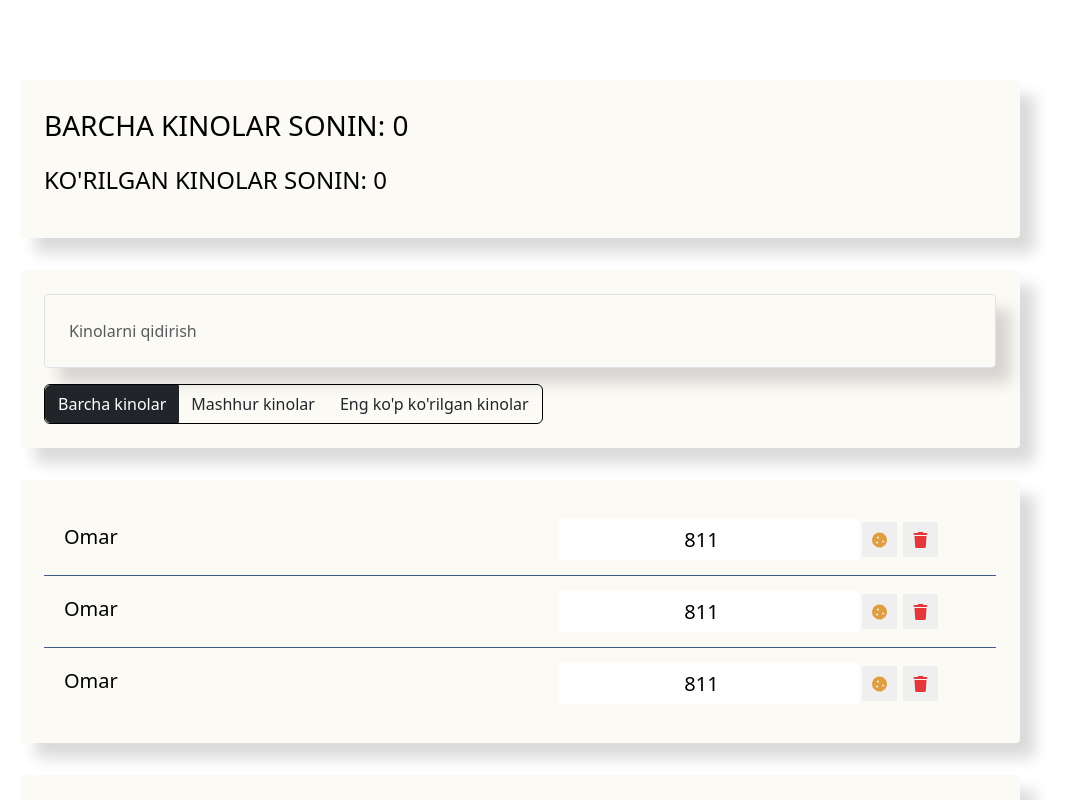
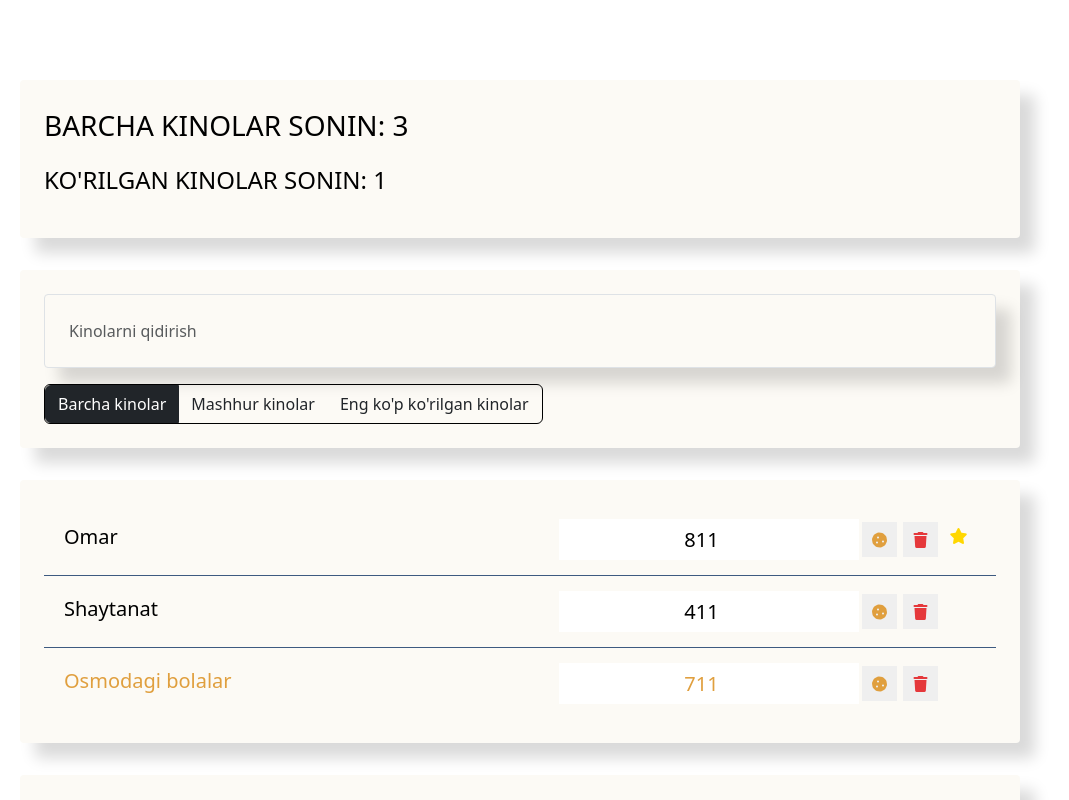
Before and after one commit to Mrkhan14/vue-movie-SPA, a Vue app: page / in a window 1280 px wide. Shown: the top 800 px of the page, without its empty margins (120-1189 px from the left). Built offline with nearby package versions, Linux system fonts and the light colour scheme.

Commit message:
new dars 9

```diff
--- a/src/components/app-info/AppInfo.vue
+++ b/src/components/app-info/AppInfo.vue
@@ -1,13 +1,22 @@
 <template>
   <div class="app-info">
-    <p class="fs-3 text-uppercase">Barcha kinolar sonin: 0</p>
-    <p class="fs-4 text-uppercase">Ko'rilgan  kinolar sonin: 0</p>
+    <p class="fs-3 text-uppercase">Barcha kinolar sonin: {{ allMuviesCount }}</p>
+    <p class="fs-4 text-uppercase">Ko'rilgan  kinolar sonin: {{ FavouriteMuviesCount }}</p>
   </div>
 </template>
 
 <script>
 export default {
-
+  props:{
+    allMuviesCount: {
+        type: Date,
+        required: true,
+    },
+    FavouriteMuviesCount: {
+        type: Date,
+        required: true,
+    },
+  }
 }
 </script>
 
--- a/src/components/app/App.vue
+++ b/src/components/app/App.vue
@@ -1,12 +1,15 @@
 <template>
     <div class="app font-monspace">
         <div class="content">
-          <AppInfo />
+          <AppInfo
+            :allMuviesCount="muvies.length"
+            :FavouriteMuviesCount="muvies.filter(muvie => muvie.favourite2).length"
+          />
           <div class="search-panel">
               <SearchPanel />
               <AppFilter />
           </div>
-          <movie-list />
+          <movie-list :muviesYubor="muvies"  />
           <movie-app-form />
         </div>
     </div>
@@ -24,7 +27,31 @@ export default {
       AppFilter,
       MovieList,
       MovieAppForm,
-    }
+    },
+    data() {
+        return {
+          muvies:[
+                {
+                    name: 'Omar',
+                    viewers: 811,
+                    favourite2: false,
+                    link: true,
+                },
+                {
+                    name: 'Shaytanat',
+                    viewers: 411,
+                    favourite2: false,
+                    link: false,
+                },
+                {
+                    name: 'Osmodagi bolalar',
+                    viewers: 711,
+                    favourite2: true,
+                    link: false,
+                }
+             ]
+        };
+    },
 }
 </script>
 
--- a/src/components/movie-list-itme/MovieListItme.vue
+++ b/src/components/movie-list-itme/MovieListItme.vue
@@ -1,8 +1,10 @@
 <template>
-    <li class="list-group-itme  d-flex justify-content-between">
-        <span class="list-group-itme-label">Omar</span>
+    <li class="list-group-itme  d-flex justify-content-between"
+    :class="[{like: movieProps.link}, {favourite: movieProps.favourite2}]"
+    >
+        <span class="list-group-itme-label"> {{ movieProps.name  }} </span>
 
-        <input type="number" class="list-group-itme-input" defaultValue="811">
+        <input type="number" class="list-group-itme-input" :value="movieProps.viewers">
 
         <div class="d-flex justify-content-center align-itmes-center">
             <button type="button" class="btn-cookie btn-sm">
@@ -21,20 +23,25 @@
 <script>
 export default {
     name: 'Vue3SaMovieListItme',
+    props:{
+        movieProps:{
+            type: Object,
+            required: true,
+        }
+    },
+    // data() {
+    //     return {
 
-    data() {
-        return {
+    //     };
+    // },
 
-        };
-    },
+    // mounted() {
 
-    mounted() {
+    // },
 
-    },
+    // methods: {
 
-    methods: {
-
-    },
+    // },
 };
 </script>
 
@@ -86,7 +93,7 @@ width: 550px;
     transform:  translate(30px);
     opacity: 0;
 }
-.list-group-itme.link .fa-star{
+.list-group-itme.like .fa-star{
     opacity: 1;
     transform: translateX(0);
 }
--- a/src/components/movie-list/MovieList.vue
+++ b/src/components/movie-list/MovieList.vue
@@ -1,8 +1,6 @@
 <template>
     <ul class="movie-list list-grop">
-       <movie-list-itme />
-       <movie-list-itme />
-       <movie-list-itme />
+       <movie-list-itme  v-for="(movie, index) in muviesYubor" :key="index"  :movieProps="movie"/>
     </ul>
 </template>
 
@@ -11,21 +9,13 @@ import MovieListItme from '../movie-list-itme/MovieListItme.vue';
 export default {
   components: { MovieListItme },
     name: 'Vue3SaMovieList',
-
-    data() {
-        return {
-
-        };
-    },
-
-    mounted() {
-
-    },
-
-    methods: {
-
-    },
-};
+    props: {
+      muviesYubor: {
+        type: Array,
+        required: true
+      }
+    }
+  };
 </script>
 
 <style  scoped>
```
